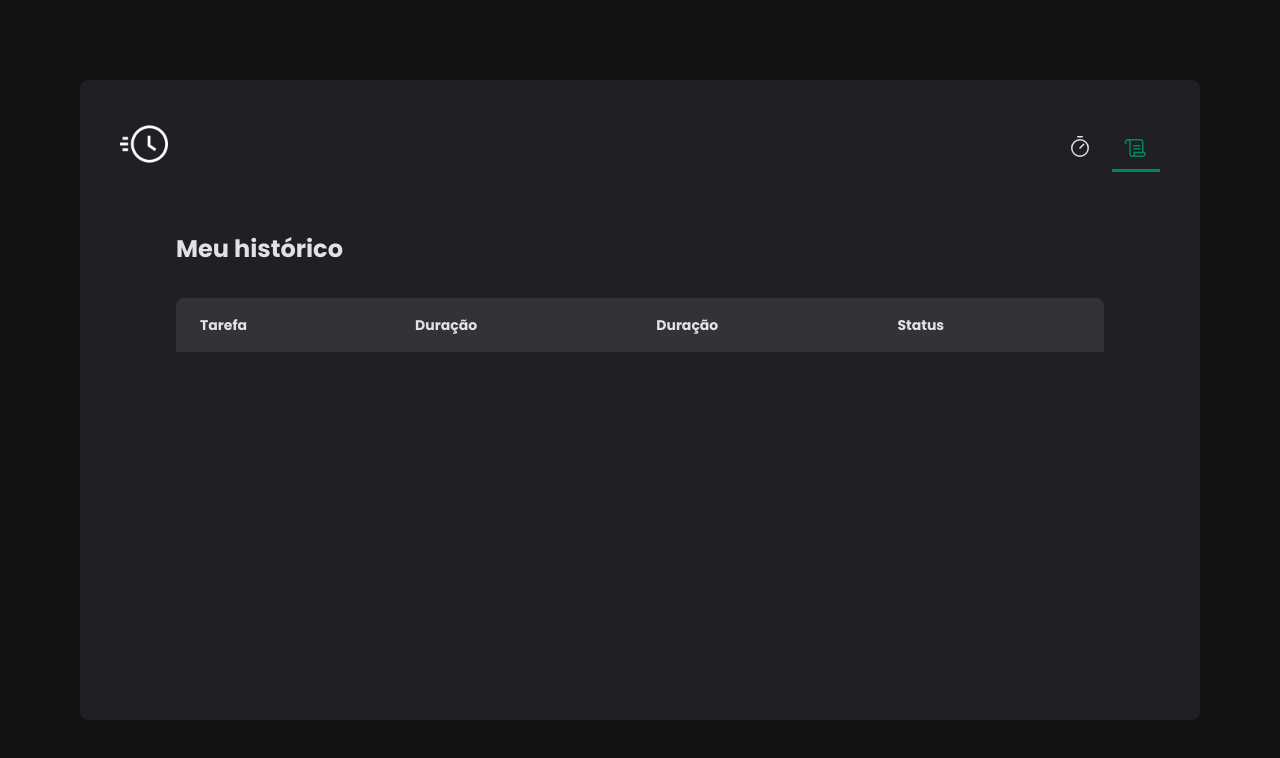
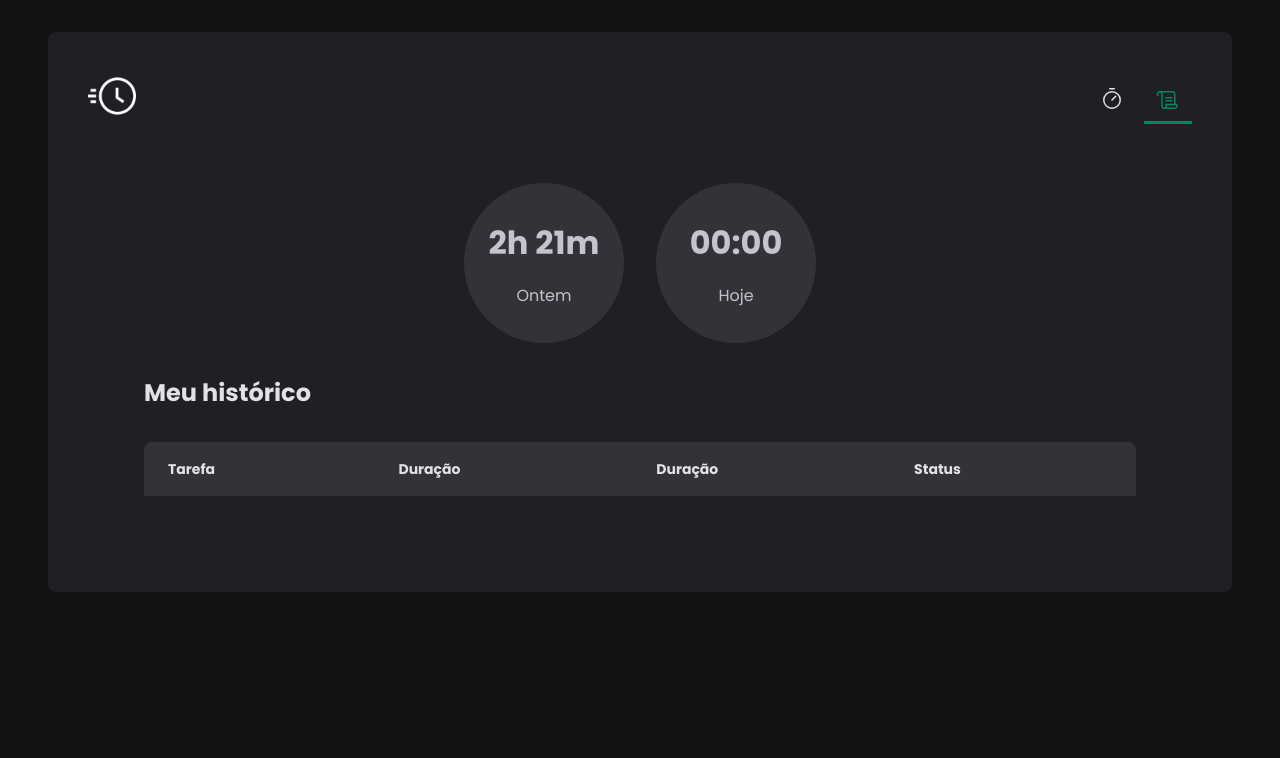
Before and after one commit to pedro-soares-nogueira/pomo-pro, a React (Vite) app: page /history in a window 1280 px wide. Shown: the top 758 px of the page. Built offline with nearby package versions, Linux system fonts and the light colour scheme.

Commit message:
feat:: totalAtWorkAmount

```diff
--- a/src/components/layouts/DefaultLayout/index.tsx
+++ b/src/components/layouts/DefaultLayout/index.tsx
@@ -6,7 +6,6 @@ import logo from '../../../assets/logo.png'
 const DefaultLayout = () => {
   return (
     <LayoutContainer>
-      <div>
       <HeaderContainer>
         <span>
           <img src={logo} alt="" />
@@ -21,7 +20,6 @@ const DefaultLayout = () => {
         </nav>
       </HeaderContainer>
       <Outlet />
-      </div>
     </LayoutContainer>
   )
 }
--- a/src/components/layouts/DefaultLayout/styles.ts
+++ b/src/components/layouts/DefaultLayout/styles.ts
@@ -31,15 +31,11 @@ export const HeaderContainer = styled.header`
 `
 
 export const LayoutContainer = styled.div`
-  margin: 5rem;
+  margin: 2rem auto;
   padding: 2.5rem;
   background: ${(props) => props.theme['gray-800']};
   border-radius: 8px;
   display: flex;
   flex-direction: column;
-  height: calc(100vh - 10rem);
-
-  div {
-    max-width: 74rem;
-  }
+  max-width: 74rem;
 `
--- a/src/pages/History/index.tsx
+++ b/src/pages/History/index.tsx
@@ -1,17 +1,62 @@
-import { formatDistanceToNow } from 'date-fns'
+import {
+  differenceInMinutes,
+  differenceInSeconds,
+  formatDistanceToNow,
+} from 'date-fns'
 import ptBR from 'date-fns/locale/pt-BR'
 import { useContext } from 'react'
 import { CyclesContext } from '../../contexts/CycleContext'
-import { HistoryContainer, HistoryList, Status } from './styles'
+import {
+  AmountDetails,
+  DetailsCard,
+  HistoryContainer,
+  HistoryList,
+  Status,
+} from './styles'
 
 const History = () => {
   const { cycles } = useContext(CyclesContext)
-  console.log(cycles)
+
+  const totalAtWork = cycles.map((cycle) => {
+    if (cycle.interruptedDate) {
+      return differenceInMinutes(
+        new Date(cycle.interruptedDate),
+        new Date(cycle.startDate)
+      )
+    }
+
+    if (cycle.finishedDate) {
+      return differenceInMinutes(
+        new Date(cycle.finishedDate),
+        new Date(cycle.startDate)
+      )
+    }
+  })
+
+  const totalAtWorkAmount = totalAtWork.reduce((total, cycle) => {
+    return total! + cycle!
+  }, 0)
+
+  const hour = Math.floor(totalAtWorkAmount! / 60)
+  const minutes = totalAtWorkAmount! % 60
+  const horasFormatted = String(hour).padStart(2, '0')
+  const minutesFormatted = String(minutes).padStart(2, '0')
+
+  console.log(horasFormatted + ':' + minutesFormatted)
 
   return (
     <HistoryContainer>
+      <AmountDetails>
+        <DetailsCard>
+          <span>2h 21m</span>
+          <p>Ontem</p>
+        </DetailsCard>
+        <DetailsCard>
+          <span>{horasFormatted + ':' + minutesFormatted}</span>
+          <p>Hoje</p>
+        </DetailsCard>
+      </AmountDetails>
       <h1>Meu histórico</h1>
-
       <HistoryList>
         <table>
           <thead>
@@ -56,3 +101,10 @@ const History = () => {
 }
 
 export default History
+
+/*
+
+
+
+
+*/
--- a/src/pages/History/styles.ts
+++ b/src/pages/History/styles.ts
@@ -14,7 +14,6 @@ export const HistoryContainer = styled.main`
 
 export const HistoryList = styled.div`
   flex: 1;
-  overflow: auto;
   margin-top: 2rem;
   table {
     width: 100%;
@@ -76,3 +75,29 @@ export const Status = styled.span<StatusProps>`
     background: ${(props) => props.theme[STATUS_COLORS[props.statusColor]]};
   }
 `
+export const AmountDetails = styled.div`
+  display: flex;
+  align-items: center;
+  justify-content: center;
+  margin-bottom: 2rem;
+  gap: 2rem;
+`
+
+export const DetailsCard = styled.div`
+  background-color: ${(props) => props.theme['gray-600']};
+  padding: 1rem;
+  width: 10rem;
+  height: 10rem;
+  border-radius: 99999px;
+  display: flex;
+  flex-direction: column;
+  align-items: center;
+  justify-content: center;
+
+  span {
+    display: block;
+    font-size: 2rem;
+    font-weight: 700;
+    margin-bottom: 1rem;
+  }
+`
```
Lines whose indentation alone changed are shown as unchanged.
